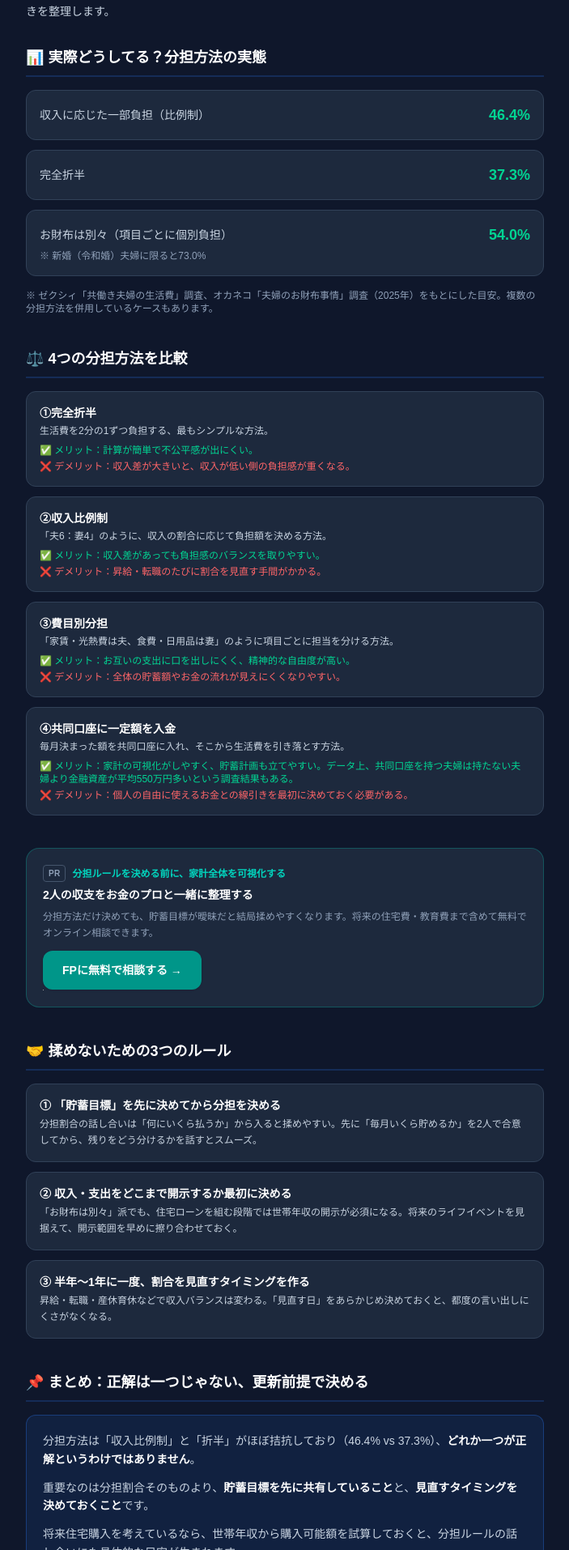
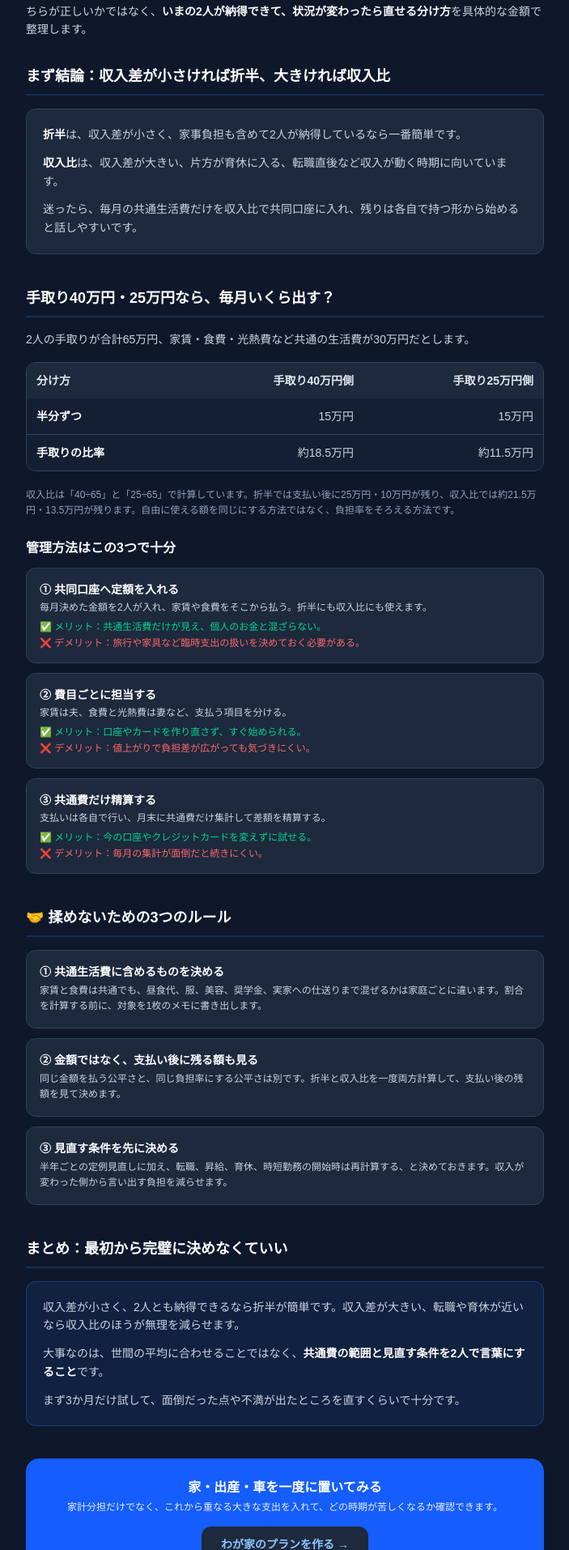
Before and after one commit to Daichi0599/tokyo-mansion-checker, a Next.js app: page /articles/tomobataraki-kakei-buntan in a window 1280 px wide. Shown: the part 286-2200 px from the top of the page at 81% size, without its empty margins (288-991 px from the left). Built offline with nearby package versions, Linux system fonts and the light colour scheme.

Commit message:
feat: sharpen shared household cost guide

```diff
--- a/app/articles/tomobataraki-kakei-buntan/page.tsx
+++ b/app/articles/tomobataraki-kakei-buntan/page.tsx
@@ -1,11 +1,10 @@
 import type { Metadata } from "next";
 import Link from "next/link";
-import AffiliateCta from "@/components/AffiliateCta";
 
 export const metadata: Metadata = {
-  title: "共働き夫婦の家計分担、みんなどうしてる？割合制・費目別・共同口座を比較｜30Lab",
+  title: "共働き夫婦の生活費、負担割合はどうする？折半・収入比を具体例で比較｜30Lab",
   description:
-    "共働き夫婦の生活費の分担方法を徹底比較。折半・収入比例・費目別・共同口座それぞれのメリット・デメリットと、揉めないためのルールの決め方を解説。",
+    "共働き夫婦の生活費は半分ずつか、収入に応じて分けるか。手取り40万円・25万円、共通生活費30万円の具体例で負担額を比較し、転職や育休にも対応できる決め方を整理します。",
   keywords: [
     "共働き 家計 分担 割合",
     "夫婦 生活費 分担",
@@ -14,15 +13,15 @@ export const metadata: Metadata = {
     "生活費 折半 割合",
   ],
   openGraph: {
-    title: "共働き夫婦の家計分担、みんなどうしてる？",
-    description: "折半・収入比例・費目別・共同口座の違いと、揉めないルールの決め方を解説。",
+    title: "共働き夫婦の生活費、半分ずつでいい？",
+    description: "折半と収入比を具体的な金額で比べ、夫婦で決める順番を整理します。",
     locale: "ja_JP",
     type: "website",
   },
   twitter: {
     card: "summary_large_image",
-    title: "共働き夫婦の家計分担、みんなどうしてる？",
-    description: "折半・収入比例・費目別・共同口座を比較。揉めないルールの決め方。",
+    title: "共働き夫婦の生活費、半分ずつでいい？",
+    description: "折半と収入比を具体的な金額で比較。転職・育休を見据えた決め方。",
   },
 };
 
@@ -48,73 +47,68 @@ export default function TomobatarakiKakeiBuntanPage() {
 
         {/* タイトル */}
         <h1 className="text-2xl font-black text-white leading-tight mb-4">
-          共働き夫婦の家計分担、<br />
-          <span className="text-blue-400">みんなどうしてる？</span>
+          共働き夫婦の生活費、<br />
+          <span className="text-blue-400">半分ずつでいい？</span>
         </h1>
 
         <p className="text-sm text-slate-300 leading-relaxed mb-8">
-          「生活費、折半でいいの？」「相手の給料を知らないまま結婚した」——共働き夫婦にとって家計分担は最初につまずきやすいポイントです。この記事では代表的な4つの分担方法と、それぞれの向き不向きを整理します。
+          家賃も食費も半分なら計算は楽です。でも、手取りに差があると、同じ15万円を出しても残るお金は同じではありません。逆に収入比で細かく割ると、昇給や転職のたびに計算し直すのもしんどい。どちらが正しいかではなく、<strong className="text-white">いまの2人が納得できて、状況が変わったら直せる分け方</strong>を具体的な金額で整理します。
         </p>
 
         {/* ━━ セクション1 ━━ */}
         <section className="mb-10">
           <h2 className="text-lg font-black text-white mb-4 pb-2 border-b-2 border-blue-500/20">
-            📊 実際どうしてる？分担方法の実態
+            まず結論：収入差が小さければ折半、大きければ収入比
           </h2>
-          <div className="space-y-3 mb-4">
-            <div className="bg-slate-800 rounded-xl border border-slate-700 p-4">
-              <div className="flex justify-between items-center">
-                <span className="text-sm text-slate-300">収入に応じた一部負担（比例制）</span>
-                <span className="text-lg font-black text-emerald-400">46.4%</span>
-              </div>
-            </div>
-            <div className="bg-slate-800 rounded-xl border border-slate-700 p-4">
-              <div className="flex justify-between items-center">
-                <span className="text-sm text-slate-300">完全折半</span>
-                <span className="text-lg font-black text-emerald-400">37.3%</span>
-              </div>
-            </div>
-            <div className="bg-slate-800 rounded-xl border border-slate-700 p-4">
-              <div className="flex justify-between items-center">
-                <span className="text-sm text-slate-300">お財布は別々（項目ごとに個別負担）</span>
-                <span className="text-lg font-black text-emerald-400">54.0%</span>
-              </div>
-              <p className="text-xs text-slate-400 mt-1">※ 新婚（令和婚）夫婦に限ると73.0%</p>
-            </div>
+          <div className="bg-slate-800 rounded-xl border border-slate-700 p-5 space-y-3 text-sm text-slate-300 leading-relaxed">
+            <p><strong className="text-white">折半</strong>は、収入差が小さく、家事負担も含めて2人が納得しているなら一番簡単です。</p>
+            <p><strong className="text-white">収入比</strong>は、収入差が大きい、片方が育休に入る、転職直後など収入が動く時期に向いています。</p>
+            <p>迷ったら、毎月の共通生活費だけを収入比で共同口座に入れ、残りは各自で持つ形から始めると話しやすいです。</p>
           </div>
-          <p className="text-xs text-slate-400">※ ゼクシィ「共働き夫婦の生活費」調査、オカネコ「夫婦のお財布事情」調査（2025年）をもとにした目安。複数の分担方法を併用しているケースもあります。</p>
         </section>
 
         {/* ━━ セクション2 ━━ */}
         <section className="mb-10">
           <h2 className="text-lg font-black text-white mb-4 pb-2 border-b-2 border-blue-500/20">
-            ⚖️ 4つの分担方法を比較
+            手取り40万円・25万円なら、毎月いくら出す？
           </h2>
+          <p className="text-sm text-slate-300 leading-relaxed mb-4">
+            2人の手取りが合計65万円、家賃・食費・光熱費など共通の生活費が30万円だとします。
+          </p>
+          <div className="overflow-x-auto mb-5 rounded-xl border border-slate-700">
+            <table className="w-full min-w-[520px] text-sm">
+              <thead className="bg-slate-800 text-slate-200">
+                <tr><th className="p-3 text-left">分け方</th><th className="p-3 text-right">手取り40万円側</th><th className="p-3 text-right">手取り25万円側</th></tr>
+              </thead>
+              <tbody className="divide-y divide-slate-700 bg-slate-800/50 text-slate-300">
+                <tr><td className="p-3 font-bold text-white">半分ずつ</td><td className="p-3 text-right">15万円</td><td className="p-3 text-right">15万円</td></tr>
+                <tr><td className="p-3 font-bold text-white">手取りの比率</td><td className="p-3 text-right">約18.5万円</td><td className="p-3 text-right">約11.5万円</td></tr>
+              </tbody>
+            </table>
+          </div>
+          <p className="text-xs text-slate-400 leading-relaxed mb-6">
+            収入比は「40÷65」と「25÷65」で計算しています。折半では支払い後に25万円・10万円が残り、収入比では約21.5万円・13.5万円が残ります。自由に使える額を同じにする方法ではなく、負担率をそろえる方法です。
+          </p>
+          <h3 className="text-base font-black text-white mb-3">管理方法はこの3つで十分</h3>
           <div className="space-y-3">
             {[
               {
-                title: "①完全折半",
-                desc: "生活費を2分の1ずつ負担する、最もシンプルな方法。",
-                merit: "計算が簡単で不公平感が出にくい。",
-                demerit: "収入差が大きいと、収入が低い側の負担感が重くなる。",
+                title: "① 共同口座へ定額を入れる",
+                desc: "毎月決めた金額を2人が入れ、家賃や食費をそこから払う。折半にも収入比にも使えます。",
+                merit: "共通生活費だけが見え、個人のお金と混ざらない。",
+                demerit: "旅行や家具など臨時支出の扱いを決めておく必要がある。",
               },
               {
-                title: "②収入比例制",
-                desc: "「夫6：妻4」のように、収入の割合に応じて負担額を決める方法。",
-                merit: "収入差があっても負担感のバランスを取りやすい。",
-                demerit: "昇給・転職のたびに割合を見直す手間がかかる。",
+                title: "② 費目ごとに担当する",
+                desc: "家賃は夫、食費と光熱費は妻など、支払う項目を分ける。",
+                merit: "口座やカードを作り直さず、すぐ始められる。",
+                demerit: "値上がりで負担差が広がっても気づきにくい。",
               },
               {
-                title: "③費目別分担",
-                desc: "「家賃・光熱費は夫、食費・日用品は妻」のように項目ごとに担当を分ける方法。",
-                merit: "お互いの支出に口を出しにくく、精神的な自由度が高い。",
-                demerit: "全体の貯蓄額やお金の流れが見えにくくなりやすい。",
-              },
-              {
-                title: "④共同口座に一定額を入金",
-                desc: "毎月決まった額を共同口座に入れ、そこから生活費を引き落とす方法。",
-                merit: "家計の可視化がしやすく、貯蓄計画も立てやすい。データ上、共同口座を持つ夫婦は持たない夫婦より金融資産が平均550万円多いという調査結果もある。",
-                demerit: "個人の自由に使えるお金との線引きを最初に決めておく必要がある。",
+                title: "③ 共通費だけ精算する",
+                desc: "支払いは各自で行い、月末に共通費だけ集計して差額を精算する。",
+                merit: "今の口座やクレジットカードを変えずに試せる。",
+                demerit: "毎月の集計が面倒だと続きにくい。",
               },
             ].map((item, i) => (
               <div key={i} className="bg-slate-800 rounded-xl p-4 border border-slate-700">
@@ -127,15 +121,6 @@ export default function TomobatarakiKakeiBuntanPage() {
           </div>
         </section>
 
-        {/* ━━ アフィリエイト CTA ━━ */}
-        <AffiliateCta
-          program="fpsoudan"
-          page="tomobataraki-kakei-buntan"
-          heading="分担ルールを決める前に、家計全体を可視化する"
-          title="2人の収支をお金のプロと一緒に整理する"
-          note="分担方法だけ決めても、貯蓄目標が曖昧だと結局揉めやすくなります。将来の住宅費・教育費まで含めて無料でオンライン相談できます。"
-        />
-
         {/* ━━ セクション3 ━━ */}
         <section className="mb-10">
           <h2 className="text-lg font-black text-white mb-4 pb-2 border-b-2 border-blue-500/20">
@@ -143,9 +128,9 @@ export default function TomobatarakiKakeiBuntanPage() {
           </h2>
           <div className="space-y-3 mb-4">
             {[
-              { title: "① 「貯蓄目標」を先に決めてから分担を決める", body: "分担割合の話し合いは「何にいくら払うか」から入ると揉めやすい。先に「毎月いくら貯めるか」を2人で合意してから、残りをどう分けるかを話すとスムーズ。" },
-              { title: "② 収入・支出をどこまで開示するか最初に決める", body: "「お財布は別々」派でも、住宅ローンを組む段階では世帯年収の開示が必須になる。将来のライフイベントを見据えて、開示範囲を早めに擦り合わせておく。" },
-              { title: "③ 半年〜1年に一度、割合を見直すタイミングを作る", body: "昇給・転職・産休育休などで収入バランスは変わる。「見直す日」をあらかじめ決めておくと、都度の言い出しにくさがなくなる。" },
+              { title: "① 共通生活費に含めるものを決める", body: "家賃と食費は共通でも、昼食代、服、美容、奨学金、実家への仕送りまで混ぜるかは家庭ごとに違います。割合を計算する前に、対象を1枚のメモに書き出します。" },
+              { title: "② 金額ではなく、支払い後に残る額も見る", body: "同じ金額を払う公平さと、同じ負担率にする公平さは別です。折半と収入比を一度両方計算して、支払い後の残額を見て決めます。" },
+              { title: "③ 見直す条件を先に決める", body: "半年ごとの定例見直しに加え、転職、昇給、育休、時短勤務の開始時は再計算する、と決めておきます。収入が変わった側から言い出す負担を減らせます。" },
             ].map((item, i) => (
               <div key={i} className="bg-slate-800 rounded-xl p-4 border border-slate-700">
                 <p className="text-sm font-bold text-white mb-1">{item.title}</p>
@@ -158,30 +143,30 @@ export default function TomobatarakiKakeiBuntanPage() {
         {/* ━━ セクション4 まとめ ━━ */}
         <section className="mb-10">
           <h2 className="text-lg font-black text-white mb-4 pb-2 border-b-2 border-blue-500/20">
-            📌 まとめ：正解は一つじゃない、更新前提で決める
+            まとめ：最初から完璧に決めなくていい
           </h2>
           <div className="bg-blue-500/10 rounded-xl border border-blue-500/30 p-5 space-y-3 text-sm text-slate-300 leading-relaxed">
             <p>
-              分担方法は「収入比例制」と「折半」がほぼ拮抗しており（46.4% vs 37.3%）、<strong className="text-white">どれか一つが正解というわけではありません</strong>。
+              収入差が小さく、2人とも納得できるなら折半が簡単です。収入差が大きい、転職や育休が近いなら収入比のほうが無理を減らせます。
             </p>
             <p>
-              重要なのは分担割合そのものより、<strong className="text-white">貯蓄目標を先に共有していること</strong>と、<strong className="text-white">見直すタイミングを決めておくこと</strong>です。
+              大事なのは、世間の平均に合わせることではなく、<strong className="text-white">共通費の範囲と見直す条件を2人で言葉にすること</strong>です。
             </p>
             <p>
-              将来住宅購入を考えているなら、世帯年収から購入可能額を試算しておくと、分担ルールの話し合いにも具体的な目安が生まれます。
+              まず3か月だけ試して、面倒だった点や不満が出たところを直すくらいで十分です。
             </p>
           </div>
         </section>
 
         {/* 内部ツール誘導 */}
         <div className="bg-blue-600 rounded-2xl p-6 text-center text-white mb-8">
-          <p className="text-base font-black mb-1">世帯年収での購入可能額を試算してみる</p>
-          <p className="text-xs mb-4 opacity-90">2人分の年収・貯蓄ペースを入れるだけで、無理のない購入価格帯がわかります。</p>
+          <p className="text-base font-black mb-1">家・出産・車を一度に置いてみる</p>
+          <p className="text-xs mb-4 opacity-90">家計分担だけでなく、これから重なる大きな支出を入れて、どの時期が苦しくなるか確認できます。</p>
           <Link
-            href="/mansion"
+            href="/plan?intent=all"
             className="inline-block bg-slate-800 text-blue-300 font-black text-sm px-6 py-3 rounded-xl hover:bg-blue-500/10 transition-colors"
           >
-            無料マンション診断ツールを使う →
+            わが家のプランを作る →
           </Link>
         </div>
 
@@ -205,7 +190,7 @@ export default function TomobatarakiKakeiBuntanPage() {
 
         {/* 免責事項 */}
         <p className="text-xs text-slate-400 mt-4 leading-relaxed">
-          ※本記事は情報提供を目的としており、特定の金融商品・サービスの利用を推奨するものではありません。統計値はゼクシィ・オカネコ・スマートバンクの各種調査（2025〜2026年）を参照した目安であり、個々の状況により異なります。具体的な家計設計は専門家にご相談ください。
+          ※本記事は家計分担を話し合うための一般的な整理方法を紹介するものです。税金や社会保険料を含む実際の手取り額、必要な生活費は各家庭で異なります。
         </p>
 
         {/* 関連記事 */}
```
